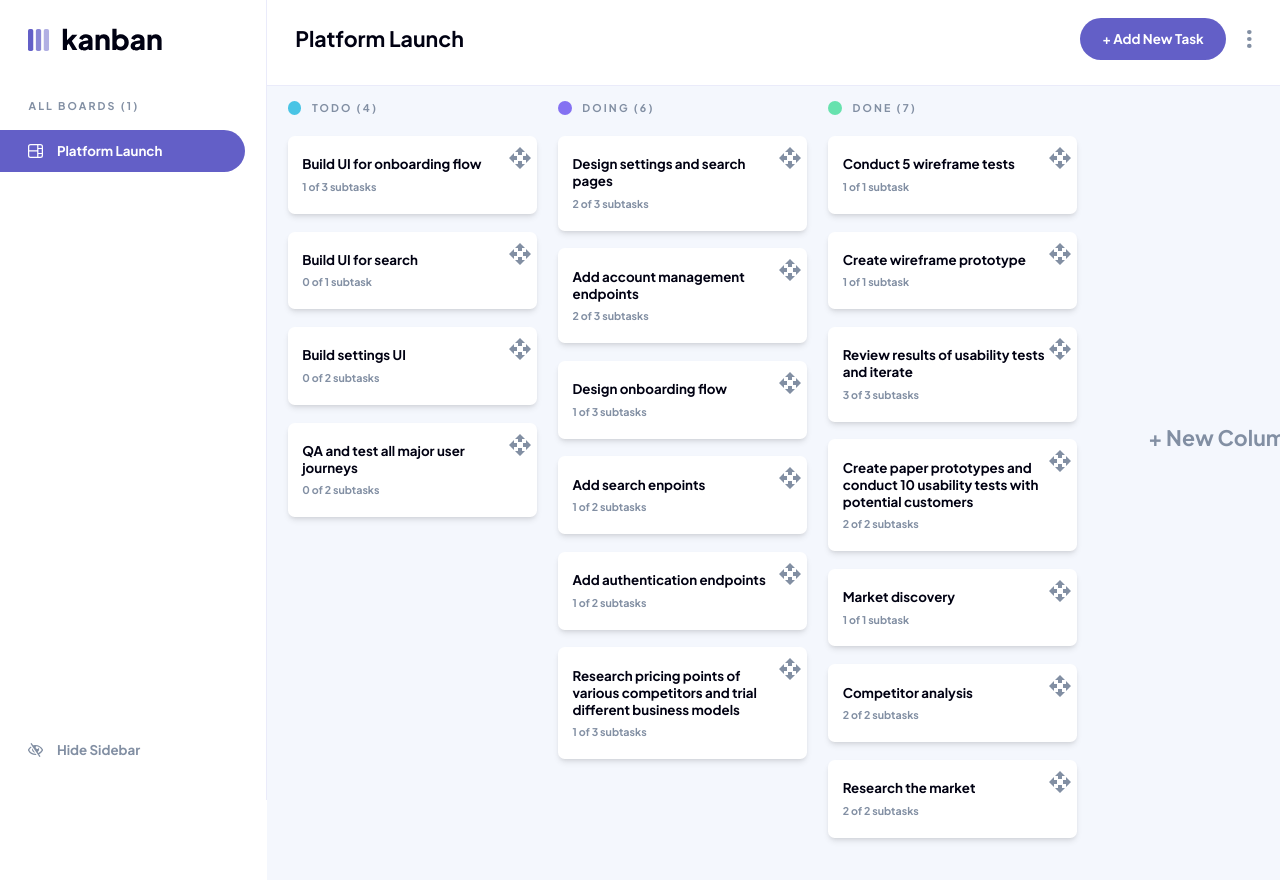
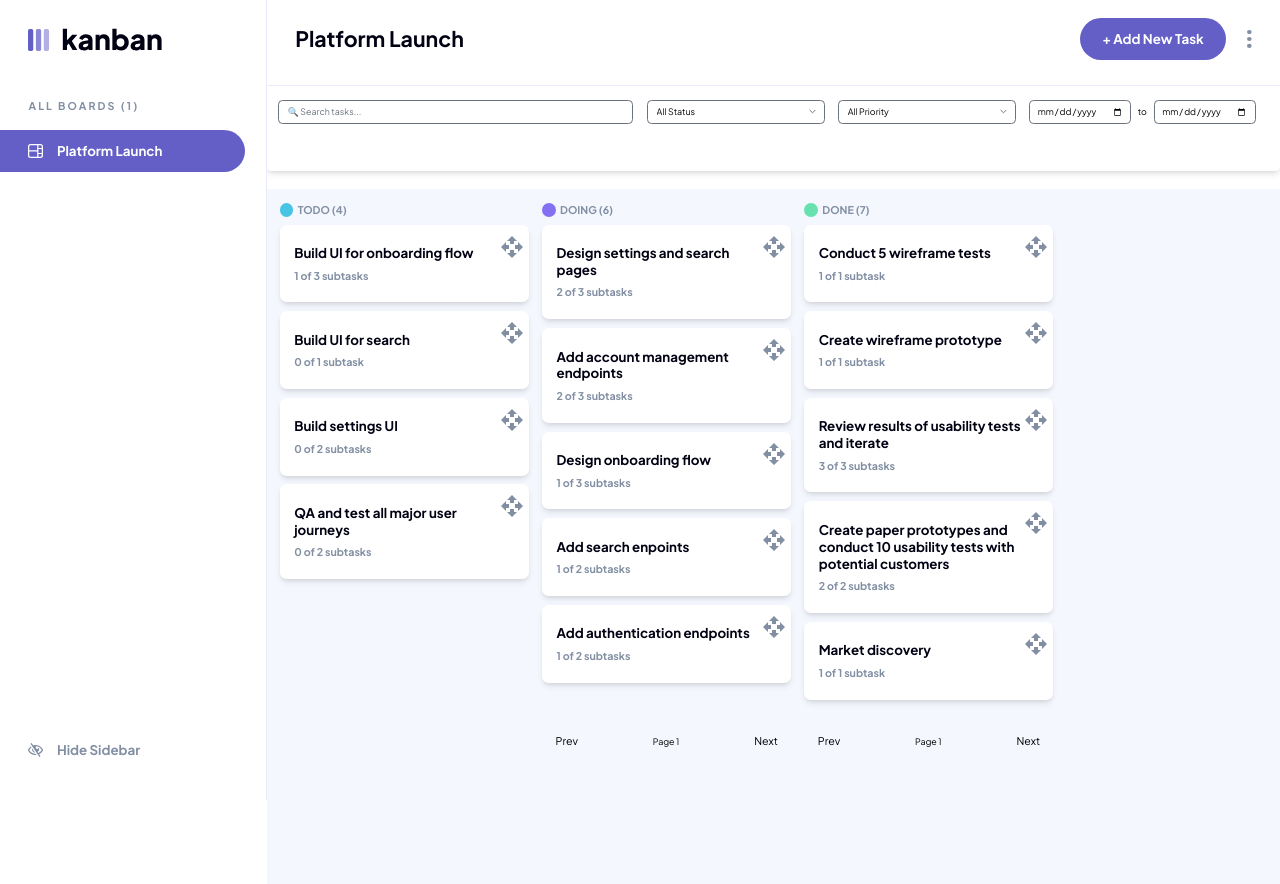
Before and after one commit to anjalipatel-hub/kanban-board, an Angular app: page / in a window 1280 px wide. Shown: the top 884 px of the page. Built offline with nearby package versions, Linux system fonts and the light colour scheme.

Commit message:
added filter pagoiantion logic in task board

```diff
--- a/src/app/components/project-board/project-board.component.html
+++ b/src/app/components/project-board/project-board.component.html
@@ -1,32 +1,109 @@
+<!-- 🔍 Filters & Search Bar -->
 <div
-  class="board-container board mt-24 h-screen overflow-auto whitespace-nowrap bg-grey-light px-1.6 py-2.4 dark:bg-grey-vdark sm:mt-32 sm:px-2.4 lg:mt-36"
+  class="filters-bar flex flex-wrap items-center gap-6 p-5 mb-8 mt-40
+         bg-white dark:bg-grey-dark rounded-lg shadow-md"
+>
+  <!-- Search -->
+  <input
+    type="text"
+    [(ngModel)]="searchTerm"
+    placeholder="🔍 Search tasks..."
+    class="border border-gray-300 rounded-lg px-4 py-2 min-w-[40rem]
+           focus:ring-2 focus:ring-purple-500 focus:outline-none"
+  />
+
+  <!-- Status Filter -->
+  <select
+    [(ngModel)]="filterStatus"
+    class="border border-gray-300 rounded-lg px-4 py-2 min-w-[20rem]
+           focus:ring-2 focus:ring-purple-500 focus:outline-none"
+  >
+    <option value="">All Status</option>
+    <option value="todo">ToDo</option>
+    <option value="in-progress">In Progress</option>
+    <option value="done">Done</option>
+  </select>
+
+  <!-- Priority Filter -->
+  <select
+    [(ngModel)]="filterPriority"
+    class="border border-gray-300 rounded-lg px-4 py-2 min-w-[20rem]
+           focus:ring-2 focus:ring-purple-500 focus:outline-none"
+  >
+    <option value="">All Priority</option>
+    <option value="Low">Low</option>
+    <option value="Medium">Medium</option>
+    <option value="High">High</option>
+  </select>
+
+  <!-- Date Range -->
+  <div class="flex items-center gap-3">
+    <input
+      type="date"
+      [(ngModel)]="filterStartDate"
+      class="border border-gray-300 rounded-lg px-3 py-2
+             focus:ring-2 focus:ring-purple-500 focus:outline-none"
+    />
+    <span class="text-gray-500">to</span>
+    <input
+      type="date"
+      [(ngModel)]="filterEndDate"
+      class="border border-gray-300 rounded-lg px-3 py-2
+             focus:ring-2 focus:ring-purple-500 focus:outline-none"
+    />
+  </div>
+
+  <!-- Reset Button (Right Side) -->
+  <div class="ml-auto">
+    <button
+      (click)="resetFilters()"
+      class="px-5 py-2 rounded-lg bg-purple-600 text-white font-medium
+             hover:bg-purple-700 transition"
+    >
+      Reset Filters
+    </button>
+  </div>
+</div>
+
+<!-- 🗂️ Kanban Board -->
+<div
+  class="board-container board mt-6 h-screen overflow-auto whitespace-nowrap
+         bg-grey-light px-4 py-6 dark:bg-grey-vdark sm:px-6"
 >
   <ng-container *ngIf="activeBoard?.columns?.length; else emptyProjectBoard">
     <div class="inline-block" cdkDropListGroup>
       <div
         *ngFor="let column of activeBoard?.columns; let i = index"
-        class="mr-2.4 inline-block w-[28rem] whitespace-normal"
+        class="mr-6 inline-block w-[28rem] whitespace-normal"
       >
         <div class="flex flex-col">
+          <!-- Column Title -->
           <h3
-            class="mb-2.4 flex items-center text-sm font-bold uppercase leading-sm tracking-sm text-grey-medium"
+            class="mb-3 flex items-center text-sm font-bold uppercase tracking-wide text-grey-medium"
           >
             <span
               [ngStyle]="{ background: colors[i % colors.length] }"
-              class="mr-1.2 h-6 w-6 rounded-full"
+              class="mr-2 h-6 w-6 rounded-full"
             ></span>
             <span>{{ column?.name }} ({{ column?.tasks?.length || 0 }})</span>
           </h3>
+
+          <!-- Tasks -->
           <ng-container *ngIf="column.tasks">
             <div
               cdkDropList
               [cdkDropListData]="column.tasks"
               (cdkDropListDropped)="drop($event)"
-              class="flex min-h-[500px] flex-col gap-8"
+              class="flex min-h-[500px] flex-col gap-4"
               [ngClass]="{
                 'rounded-md outline-dashed outline-2 outline-purple-medium':
                   column?.tasks?.length === 0
               }"
+            >
+              <ng-container
+                *ngFor="
+                  let task of getPagedTasks(getFilteredTasks(column.tasks), i)
+                "
               >
                 <app-task-card
                   cdkDrag
@@ -34,7 +111,6 @@
                   (click)="viewTask(task)"
                   (keyup.enter)="viewTask(task)"
                   [task]="task"
-                *ngFor="let task of column.tasks"
                 >
                   <div class="drag-handle" cdkDragHandle>
                     <svg width="24px" fill="#828fa3" viewBox="0 0 24 24">
@@ -45,42 +121,48 @@
                     </svg>
                   </div>
                 </app-task-card>
+              </ng-container>
             </div>
           </ng-container>
-        </div>
-      </div>
-    </div>
 
-    <div class="mr-2.4 inline-block h-[80vh] w-[28rem]">
-      <div class="flex h-full flex-col rounded-md">
-        <div class="mb-2.4 h-6"></div>
+          <!-- 📄 Pagination Controls -->
           <div
-          class="flex flex-1 justify-center rounded-lg"
-          [ngClass]="{ 'card-dark': darkMode, 'card-light': !darkMode }"
+            *ngIf="getFilteredTasks(column.tasks).length > itemsPerPage"
+            class="flex justify-between items-center mt-3 px-2"
           >
             <button
-            (click)="addColumn()"
-            (keyup.enter)="addColumn()"
-            class="self-center text-xl font-bold leading-xl text-grey-medium hover:text-purple"
+              class="px-4 py-1 rounded-lg bg-gray-200 dark:bg-gray-700 text-sm hover:bg-purple-500 hover:text-white transition"
+              (click)="prevPage(i)"
+              [disabled]="pages[i] === 1"
             >
-            + New Column
+              Prev
             </button>
+            <span class="text-xs text-gray-500"
+              >Page {{ pages[i] || 1 }}</span
+            >
+            <button
+              class="px-4 py-1 rounded-lg bg-gray-200 dark:bg-gray-700 text-sm hover:bg-purple-500 hover:text-white transition"
+              (click)="nextPage(getFilteredTasks(column.tasks).length, i)"
+              [disabled]="
+                pages[i] * itemsPerPage >= getFilteredTasks(column.tasks).length
+              "
+            >
+              Next
+            </button>
+          </div>
         </div>
       </div>
     </div>
   </ng-container>
 </div>
 
+<!-- 🛑 Empty Board Fallback -->
 <ng-template #emptyProjectBoard>
   <div class="flex h-full flex-col items-center justify-center">
-    <h3
-      class="mb-3.2 text-center text-lg font-bold leading-lg text-grey-medium"
-    >
-      This board is empty. Create a new <br class="sm:hidden" />column
-      <br class="hidden sm:block lg:hidden" />
-      to get started.
+    <h3 class="mb-4 text-center text-lg font-bold text-grey-medium">
+      This board is empty. Create a new column to get started.
     </h3>
-    <button (click)="addColumn()" class="btn-primary btn-lg w-[17.4rem]">
+    <button (click)="addColumn()" class="btn-primary btn-lg w-[17rem]">
       + Add New Column
     </button>
   </div>
--- a/src/app/components/project-board/project-board.component.ts
+++ b/src/app/components/project-board/project-board.component.ts
@@ -165,5 +165,11 @@ export class ProjectBoardComponent {
     }
   }
 
-
+  resetFilters(){
+    this.searchTerm = '';
+    this.filterStatus = '';
+    this.filterPriority = '';
+    this.filterStartDate = '';
+    this.filterEndDate = '';
+  }
 }
```
Lines whose indentation alone changed are shown as unchanged.
